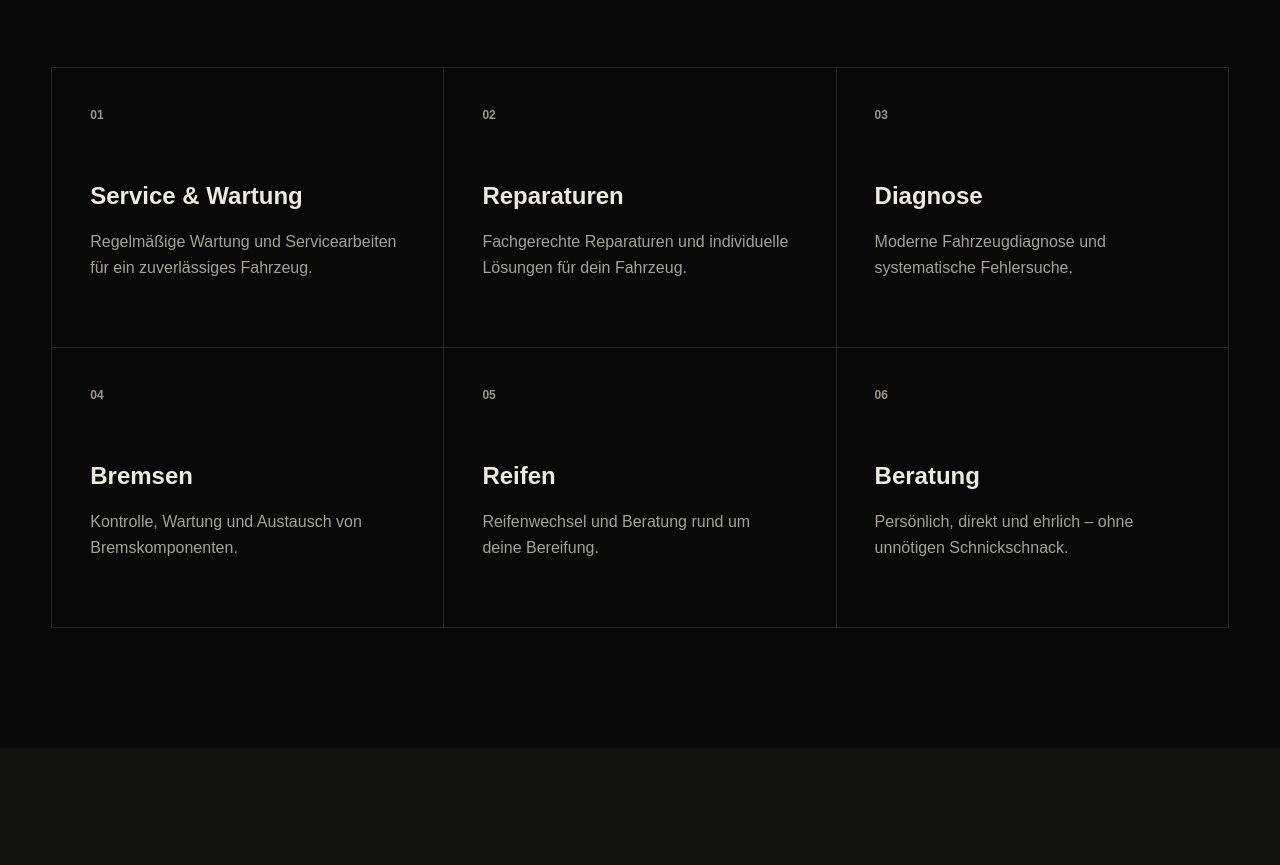
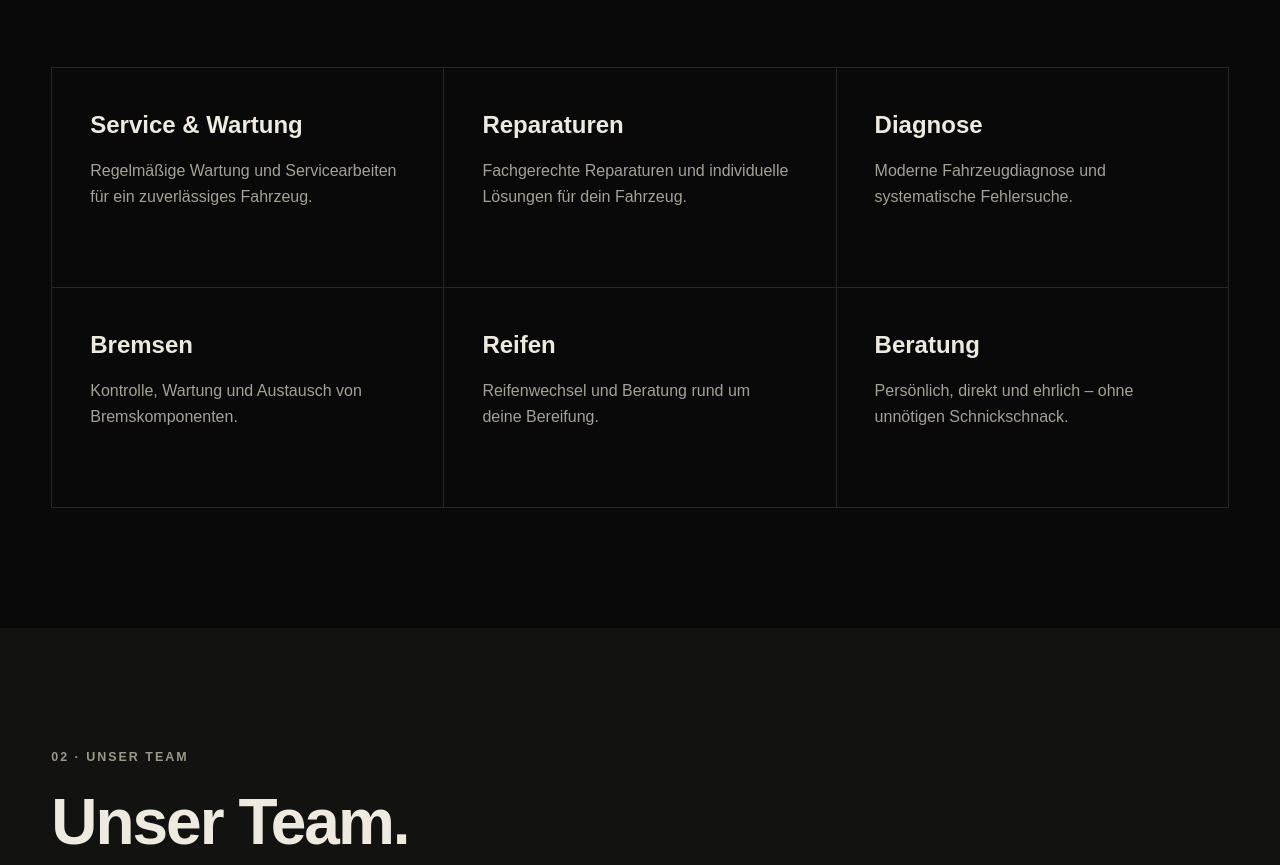
Before and after one commit to wernersgarage/Homepage, a plain HTML site: page index.html in a window 1280 px wide. Shown: the part 1094-1959 px from the top of the page. Drawn offline with Linux system fonts and the light colour scheme.

Commit message:
nummern und legal

```diff
--- a/index.html
+++ b/index.html
@@ -125,8 +125,6 @@
 
           <article class="service">
 
-            <span class="service-number">01</span>
-
             <h3>Service & Wartung</h3>
 
             <p>
@@ -138,8 +136,6 @@
 
 
           <article class="service">
-
-            <span class="service-number">02</span>
 
             <h3>Reparaturen</h3>
 
@@ -153,8 +149,6 @@
 
           <article class="service">
 
-            <span class="service-number">03</span>
-
             <h3>Diagnose</h3>
 
             <p>
@@ -166,8 +160,6 @@
 
 
           <article class="service">
-
-            <span class="service-number">04</span>
 
             <h3>Bremsen</h3>
 
@@ -181,8 +173,6 @@
 
           <article class="service">
 
-            <span class="service-number">05</span>
-
             <h3>Reifen</h3>
 
             <p>
@@ -194,8 +184,6 @@
 
 
           <article class="service">
-
-            <span class="service-number">06</span>
 
             <h3>Beratung</h3>
 
--- a/style.css
+++ b/style.css
@@ -444,7 +444,7 @@ a {
 }
 
 .service {
-  min-height: 280px;
+  min-height: 220px;
 
   padding: 38px;
 
@@ -460,16 +460,6 @@ a {
   background: #1a1916;
 }
 
-.service-number {
-  display: block;
-
-  color: var(--accent);
-
-  font-size: 0.75rem;
-  font-weight: 800;
-
-  margin-bottom: 52px;
-}
 
 .service h3 {
   font-size: 1.5rem;
@@ -830,10 +820,6 @@ a {
     padding: 30px;
   }
 
-  .service-number {
-    margin-bottom: 35px;
-  }
-
   .team-header {
     margin-bottom: 28px;
   }
```
